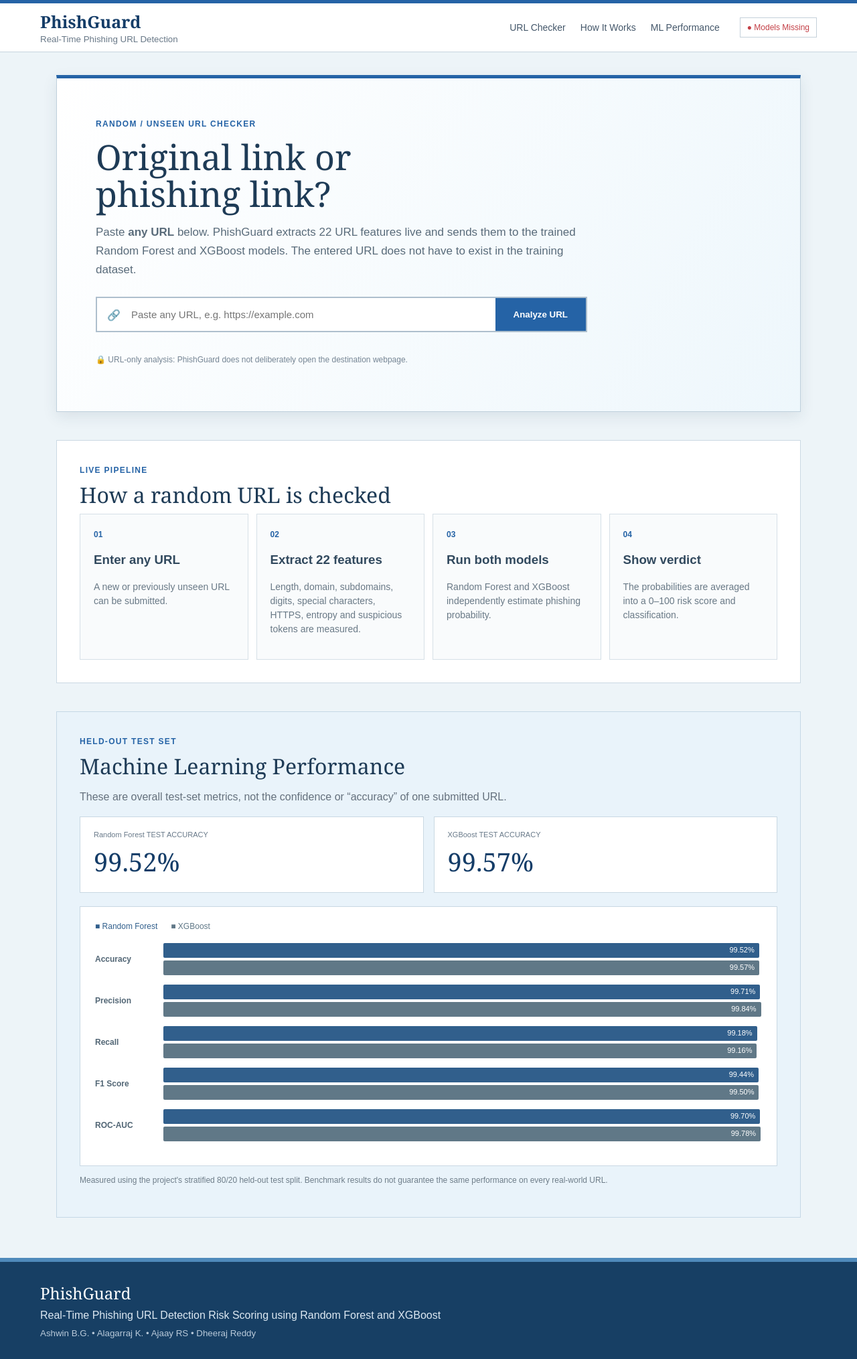
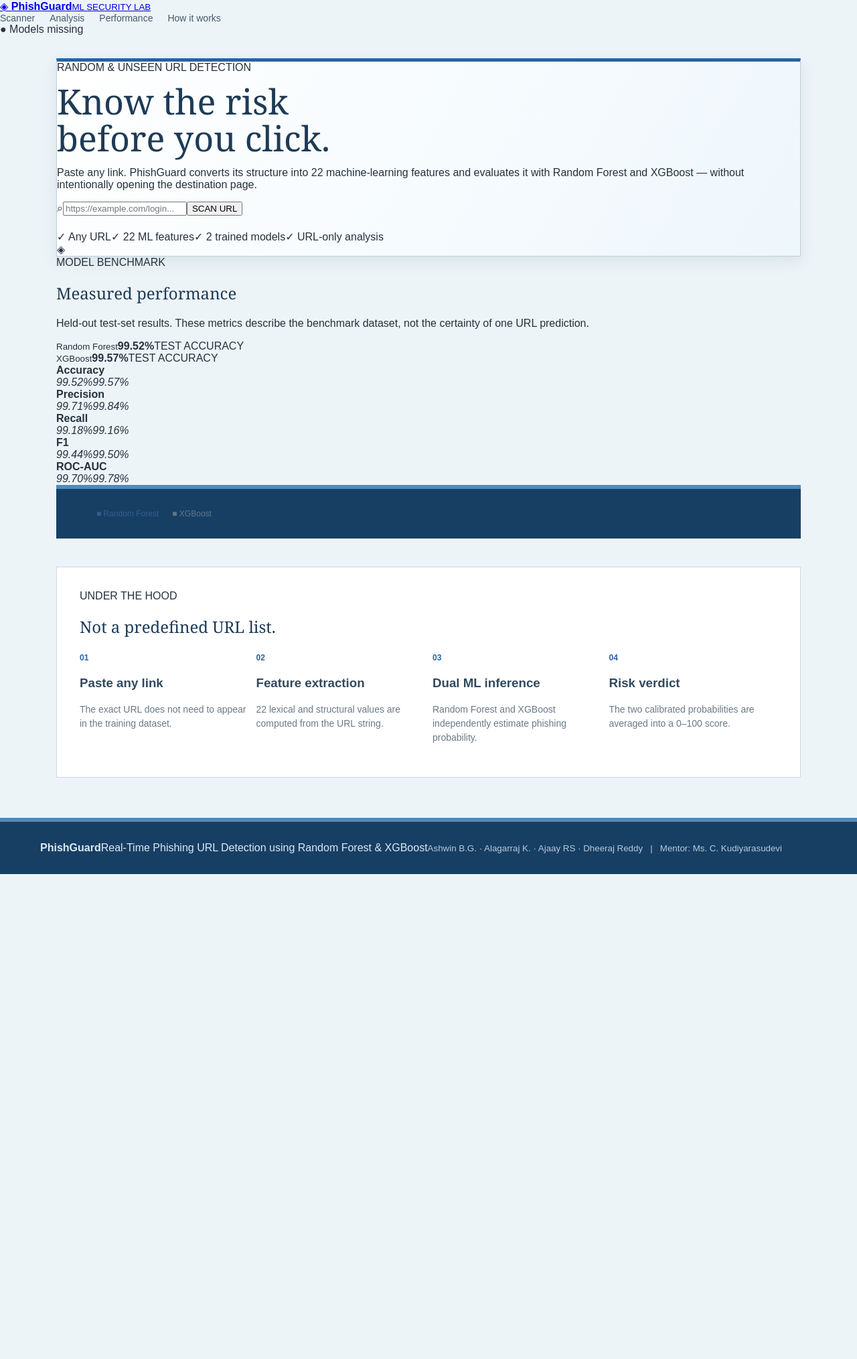
Before and after one commit to bgashwin13-CS/PhishGuard-Phishing-URL-Risk-detector-using-Machine-Learning-Models, a Flask app: page / in a window 1280 px wide. Shown: the whole page at 67% size. After the commit the page ends 1305 px from the top, so only its background shows below. Run offline with Flask 3, Linux system fonts and the light colour scheme.

Commit message:
Rebuild PhishGuard scanner UI and add explainable URL signals

```diff
--- a/templates/index.html
+++ b/templates/index.html
@@ -1,54 +1,12 @@
-<!DOCTYPE html>
-<html lang="en">
-<head>
-<meta charset="UTF-8"><meta name="viewport" content="width=device-width,initial-scale=1.0">
-<title>PhishGuard | Real-Time Phishing URL Detector</title>
-<link rel="stylesheet" href="{{ url_for('static', filename='style.css') }}">
-</head>
-<body>
-<header class="topbar"><div class="brand"><b>PhishGuard</b><small>Real-Time Phishing URL Detection</small></div>
-<nav><a href="#checker">URL Checker</a><a href="#how">How It Works</a><a href="#performance">ML Performance</a></nav>
-<div class="status {{ 'ok' if ready else 'bad' }}">● {{ 'Models Ready' if ready else 'Models Missing' }}</div></header>
+<!doctype html><html lang="en"><head><meta charset="utf-8"><meta name="viewport" content="width=device-width,initial-scale=1"><title>PhishGuard — AI Phishing URL Scanner</title><link rel="stylesheet" href="{{ url_for('static',filename='style.css') }}"></head><body>
+<header><a class="logo" href="#">◈ <b>PhishGuard</b><small>ML SECURITY LAB</small></a><nav><a href="#scanner">Scanner</a><a href="#analysis">Analysis</a><a href="#performance">Performance</a><a href="#about">How it works</a></nav><span class="ready {{'on' if ready else ''}}">● {{'Models online' if ready else 'Models missing'}}</span></header>
 <main>
-<section class="hero" id="checker"><div class="hero-content">
-<span class="eyebrow">RANDOM / UNSEEN URL CHECKER</span>
-<h1>Original link or<br>phishing link?</h1>
-<p class="intro">Paste <b>any URL</b> below. PhishGuard extracts 22 URL features live and sends them to the trained Random Forest and XGBoost models. The entered URL does not have to exist in the training dataset.</p>
-<div class="search"><span class="search-icon">🔗</span><input id="url" type="text" placeholder="Paste any URL, e.g. https://example.com" autocomplete="off"><button id="scan">Analyze URL</button></div>
-<div id="error"></div>
-<p class="privacy-note">🔒 URL-only analysis: PhishGuard does not deliberately open the destination webpage.</p>
-</div></section>
-
-<section id="result" class="hidden results-section">
-<div class="section-heading"><span>LIVE ML PREDICTION</span><h2>URL Analysis Result</h2></div>
-<div class="verdict" id="verdict"><span>FINAL CLASSIFICATION</span><strong id="badge">--</strong><p id="message"></p></div>
-<div class="result-grid">
-<article class="score-card"><span>PHISHING RISK SCORE</span><div class="score"><b id="score">--</b><em>/100</em></div><div class="meter"><i id="meter"></i></div><p><b id="combined">--%</b> combined model-estimated phishing probability.</p></article>
-<article class="model-card"><div class="card-number">01</div><h3>Random Forest</h3><div class="prob" id="rf">--%</div><p>Phishing probability</p><small id="rfms"></small></article>
-<article class="model-card"><div class="card-number">02</div><h3>XGBoost</h3><div class="prob" id="xgb">--%</div><p>Phishing probability</p><small id="xgbms"></small></article>
-</div>
-<div class="panel"><div><span class="panel-label">URL ANALYZED</span><p id="normalized" class="mono"></p></div><button class="secondary" id="toggle">View 22 Extracted Features</button></div>
-<div id="features" class="feature-grid hidden"></div>
-<p class="result-note">Prediction is based on URL characteristics and can contain false positives or false negatives. “Likely Legitimate” is not a guarantee that a website is safe.</p>
-</section>
-
-<section class="how" id="how"><div class="section-heading"><span>LIVE PIPELINE</span><h2>How a random URL is checked</h2></div>
-<div class="steps"><div><b>01</b><h3>Enter any URL</h3><p>A new or previously unseen URL can be submitted.</p></div><div><b>02</b><h3>Extract 22 features</h3><p>Length, domain, subdomains, digits, special characters, HTTPS, entropy and suspicious tokens are measured.</p></div><div><b>03</b><h3>Run both models</h3><p>Random Forest and XGBoost independently estimate phishing probability.</p></div><div><b>04</b><h3>Show verdict</h3><p>The probabilities are averaged into a 0–100 risk score and classification.</p></div></div></section>
-
-{% if metrics %}
-<section class="metrics" id="performance"><div class="section-heading"><span>HELD-OUT TEST SET</span><h2>Machine Learning Performance</h2><p>These are overall test-set metrics, not the confidence or “accuracy” of one submitted URL.</p></div>
-<div class="accuracy-cards">
-{% for name,d in metrics.items() %}<div class="accuracy-card"><span>{{ name }} TEST ACCURACY</span><strong>{{ '%.2f'|format(d.accuracy*100) }}%</strong></div>{% endfor %}
-</div>
-<div class="chart-wrap"><div class="legend"><span>■ Random Forest</span><span>■ XGBoost</span></div>
-{% set labels=[('Accuracy','accuracy'),('Precision','precision'),('Recall','recall'),('F1 Score','f1'),('ROC-AUC','roc_auc')] %}
-{% for label,key in labels %}<div class="chart-row"><b>{{ label }}</b><div class="bars">
-<div class="bar rfbar" style="width:{{ metrics['Random Forest'][key]*100 }}%"><span>{{ '%.2f'|format(metrics['Random Forest'][key]*100) }}%</span></div>
-<div class="bar xgbar" style="width:{{ metrics['XGBoost'][key]*100 }}%"><span>{{ '%.2f'|format(metrics['XGBoost'][key]*100) }}%</span></div></div></div>{% endfor %}
-</div>
-<p class="metrics-note">Measured using the project's stratified 80/20 held-out test split. Benchmark results do not guarantee the same performance on every real-world URL.</p></section>
-{% endif %}
-</main>
-<footer><strong>PhishGuard</strong><p>Real-Time Phishing URL Detection Risk Scoring using Random Forest and XGBoost</p><small>Ashwin B.G. • Alagarraj K. • Ajaay RS • Dheeraj Reddy</small></footer>
-<script src="{{ url_for('static', filename='app.js') }}"></script>
-</body></html>
+<section class="hero" id="scanner"><div class="hero-copy"><div class="pill">RANDOM & UNSEEN URL DETECTION</div><h1>Know the risk<br><span>before you click.</span></h1><p>Paste any link. PhishGuard converts its structure into 22 machine-learning features and evaluates it with Random Forest and XGBoost — without intentionally opening the destination page.</p><div class="scanbox"><span>⌕</span><input id="url" placeholder="https://example.com/login..." autocomplete="off"><button id="scan">SCAN URL</button></div><div id="error"></div><div class="trust"><span>✓ Any URL</span><span>✓ 22 ML features</span><span>✓ 2 trained models</span><span>✓ URL-only analysis</span></div></div><div class="radar"><div class="ring r1"></div><div class="ring r2"></div><div class="ring r3"></div><div class="shield">◈</div><div class="pulse"></div></div></section>
+<section id="progress" class="progress hidden"><h3>Running machine-learning analysis</h3><div class="progressbar"><i id="progressbar"></i></div><div class="progresssteps"><span>Parsing URL</span><span>Extracting 22 features</span><span>Random Forest</span><span>XGBoost</span><span>Risk scoring</span></div></section>
+<section id="analysis" class="hidden"><div class="section-title"><span>SCAN RESULT</span><h2>Forensic URL Analysis</h2></div><div class="verdict-grid"><article id="verdict" class="verdict"><small>FINAL VERDICT</small><strong id="badge">—</strong><p id="message"></p><div class="checked" id="normalized"></div></article><article class="risk"><small>RISK SCORE</small><div class="score"><b id="score">0</b><em>/100</em></div><div class="meter"><i id="meter"></i></div><p>Combined phishing probability <b id="combined">—</b></p></article></div>
+<div class="model-grid"><article><span>MODEL 01</span><h3>Random Forest</h3><b id="rf">—</b><div class="mini"><i id="rfbar"></i></div><small id="rfms"></small></article><article><span>MODEL 02</span><h3>XGBoost</h3><b id="xgb">—</b><div class="mini"><i id="xgbbar"></i></div><small id="xgbms"></small></article><article><span>PIPELINE</span><h3>Total inference</h3><b id="totalms">—</b><p>Local model processing time</p></article></div>
+<div class="signals"><div class="section-title"><span>EXPLAINABILITY</span><h2>Why did the scanner flag it?</h2><p>These URL-level signals help explain the structure of the submitted link. They supplement the ML probabilities; they are not separate web-reputation checks.</p></div><div id="signals" class="signal-grid"></div></div>
+<div class="feature-panel"><button id="toggle">View all 22 extracted ML features</button><div id="features" class="feature-grid hidden"></div></div><p class="disclaimer">Research prototype: predictions can contain false positives and false negatives. A low score is not proof that a website is safe.</p></section>
+{% if metrics %}<section class="performance" id="performance"><div class="section-title"><span>MODEL BENCHMARK</span><h2>Measured performance</h2><p>Held-out test-set results. These metrics describe the benchmark dataset, not the certainty of one URL prediction.</p></div><div class="bigmetrics">{% for name,d in metrics.items() %}<article><small>{{name}}</small><strong>{{'%.2f'|format(d.accuracy*100)}}%</strong><span>TEST ACCURACY</span></article>{% endfor %}</div><div class="chart">{% set labels=[('Accuracy','accuracy'),('Precision','precision'),('Recall','recall'),('F1','f1'),('ROC-AUC','roc_auc')] %}{% for label,key in labels %}<div class="chartrow"><b>{{label}}</b><div><i class="rf" style="width:{{metrics['Random Forest'][key]*100}}%"><span>{{'%.2f'|format(metrics['Random Forest'][key]*100)}}%</span></i><i class="xg" style="width:{{metrics['XGBoost'][key]*100}}%"><span>{{'%.2f'|format(metrics['XGBoost'][key]*100)}}%</span></i></div></div>{% endfor %}<footer class="legend"><span>■ Random Forest</span><span>■ XGBoost</span></footer></div></section>{% endif %}
+<section class="how" id="about"><div class="section-title"><span>UNDER THE HOOD</span><h2>Not a predefined URL list.</h2></div><div class="steps"><article><b>01</b><h3>Paste any link</h3><p>The exact URL does not need to appear in the training dataset.</p></article><article><b>02</b><h3>Feature extraction</h3><p>22 lexical and structural values are computed from the URL string.</p></article><article><b>03</b><h3>Dual ML inference</h3><p>Random Forest and XGBoost independently estimate phishing probability.</p></article><article><b>04</b><h3>Risk verdict</h3><p>The two calibrated probabilities are averaged into a 0–100 score.</p></article></div></section>
+</main><footer class="sitefooter"><b>PhishGuard</b><span>Real-Time Phishing URL Detection using Random Forest & XGBoost</span><small>Ashwin B.G. · Alagarraj K. · Ajaay RS · Dheeraj Reddy &nbsp; | &nbsp; Mentor: Ms. C. Kudiyarasudevi</small></footer><script src="{{url_for('static',filename='app.js')}}"></script></body></html>
```
